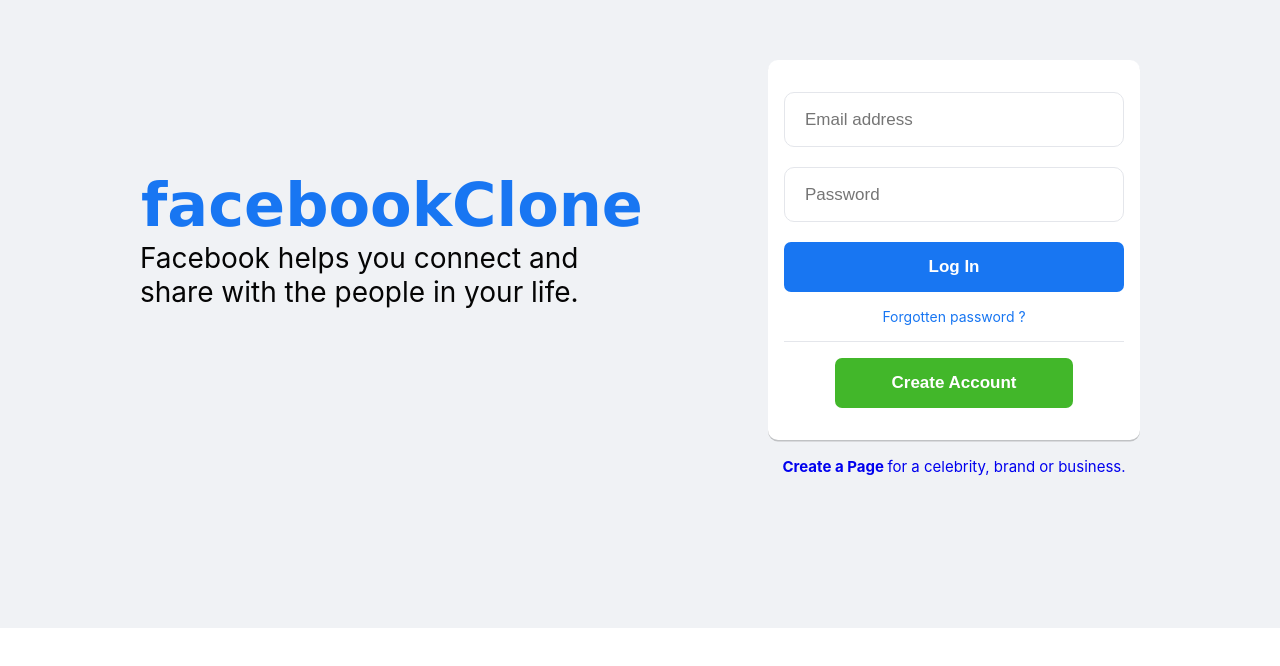
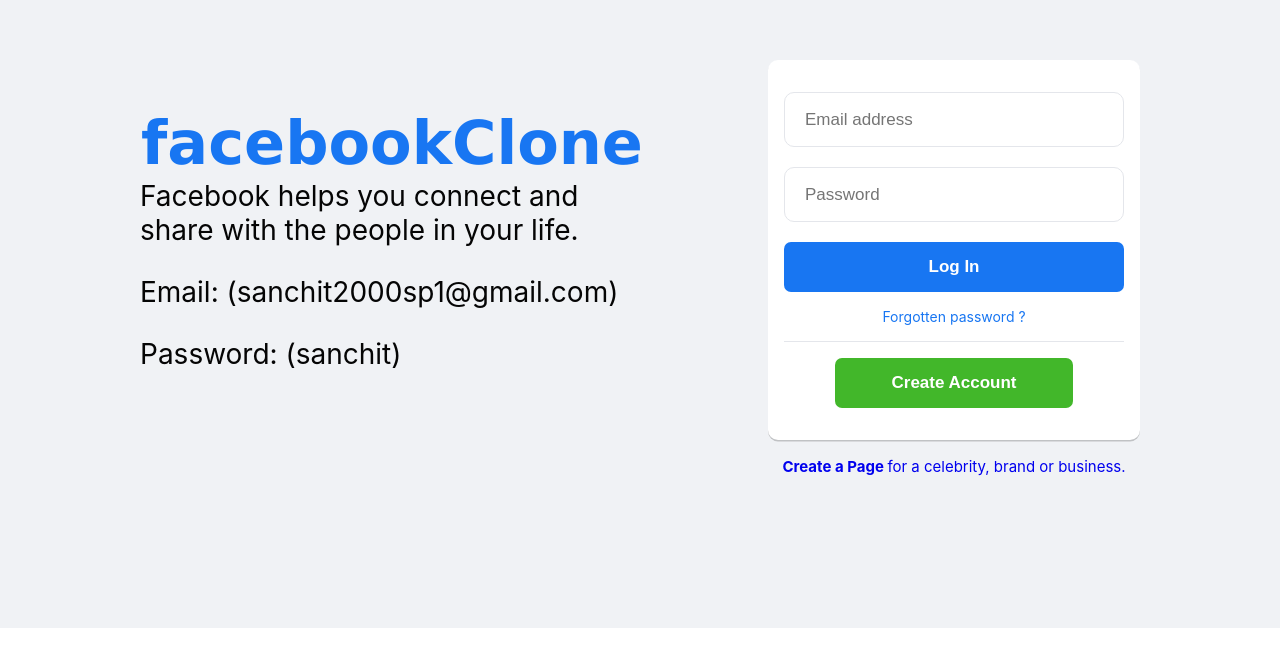
Before and after one commit to theroughcoder/facebook-clone, a React (Create React App) app in the folder frontend/: page /login in a window 1280 px wide. Shown: the part 108-774 px from the top of the page. Built offline with nearby package versions, Linux system fonts and the light colour scheme.

Commit message:
Mentioned credentials

```diff
--- a/frontend/src/component/login/LoginForm.js
+++ b/frontend/src/component/login/LoginForm.js
@@ -73,6 +73,12 @@
         <p>
           Facebook helps you connect and share with the people in your life.
         </p>
+          <p>
+          Email: (sanchit2000sp1@gmail.com)
+        </p>
+      <p>
+          Password: (sanchit)
+        </p>
       </div>
 
       <div className="login_2">
```
